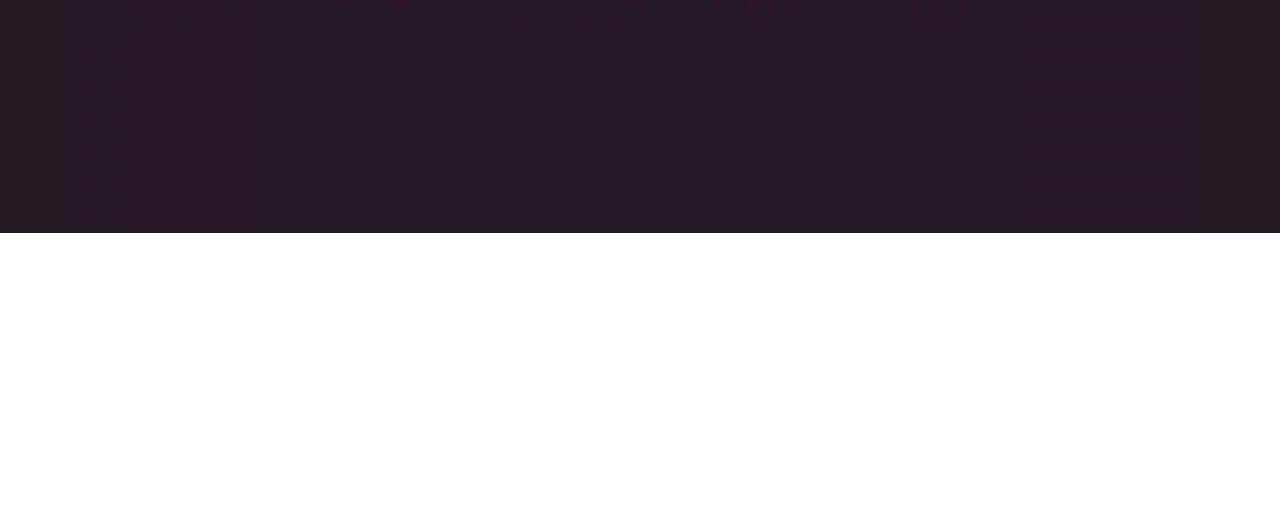
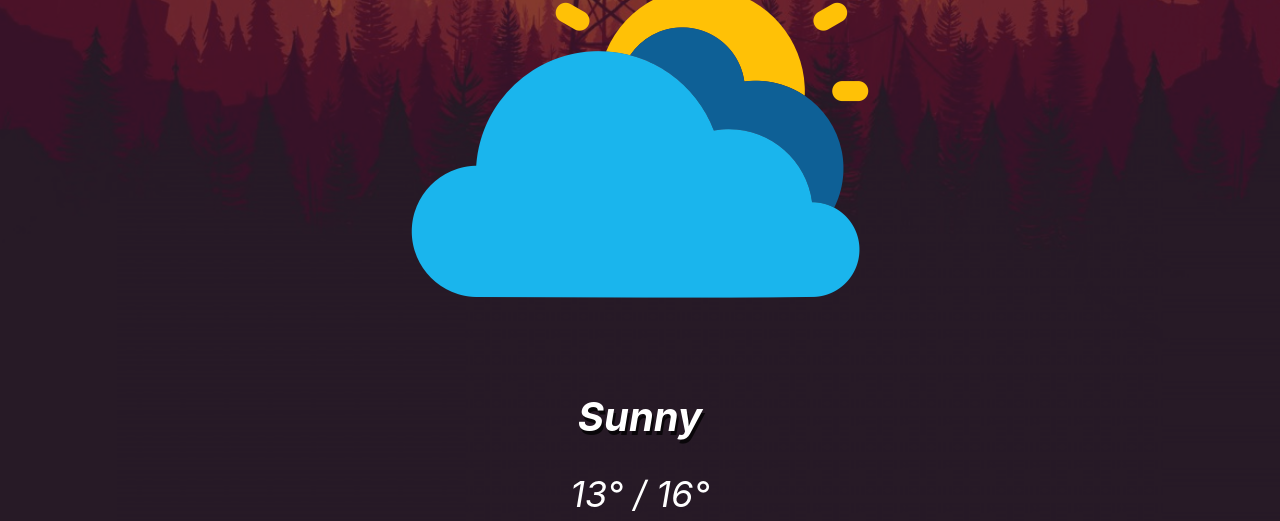
Before and after one commit to venky27011995/venky27011995.github.io, a plain HTML site: page index.html in a window 1280 px wide. Shown: the part 567-1088 px from the top of the page. Before the commit the page ends 800 px from the top, so only its background shows below. Drawn offline with nearby package versions, Linux system fonts and the light colour scheme.

Commit message:
weather icon added

```diff
--- a/index.html
+++ b/index.html
@@ -19,6 +19,7 @@
             </section>
             <div class="current">
                 <div class="temp">15 <span>°c</span></div>
+                <img src="weather.png" alt="">
                 <div class="weather">Sunny</div>
                 <div class="high-low">13° / 16°</div>
             </div>
```
Also changed, not shown: weather.png (added).
